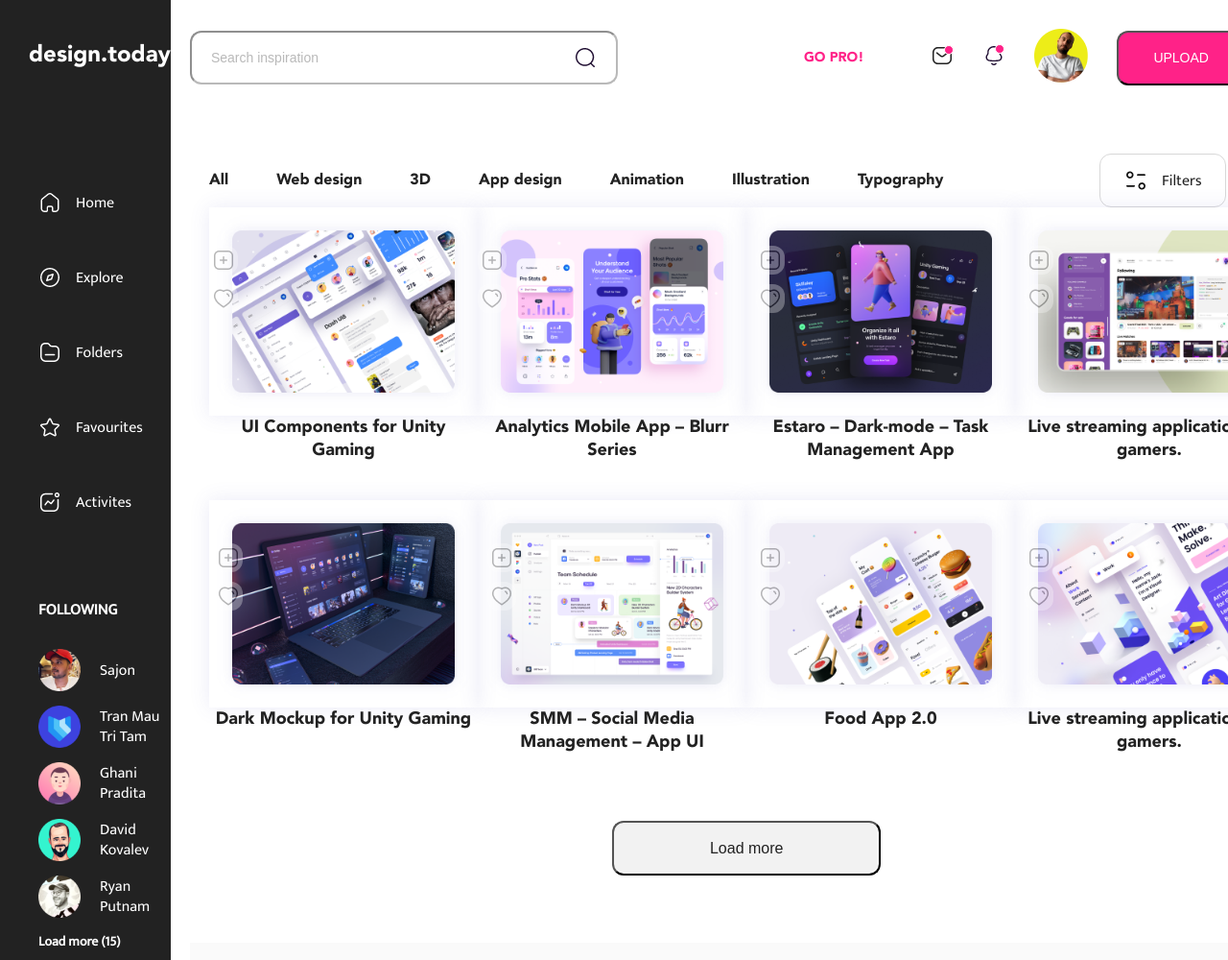
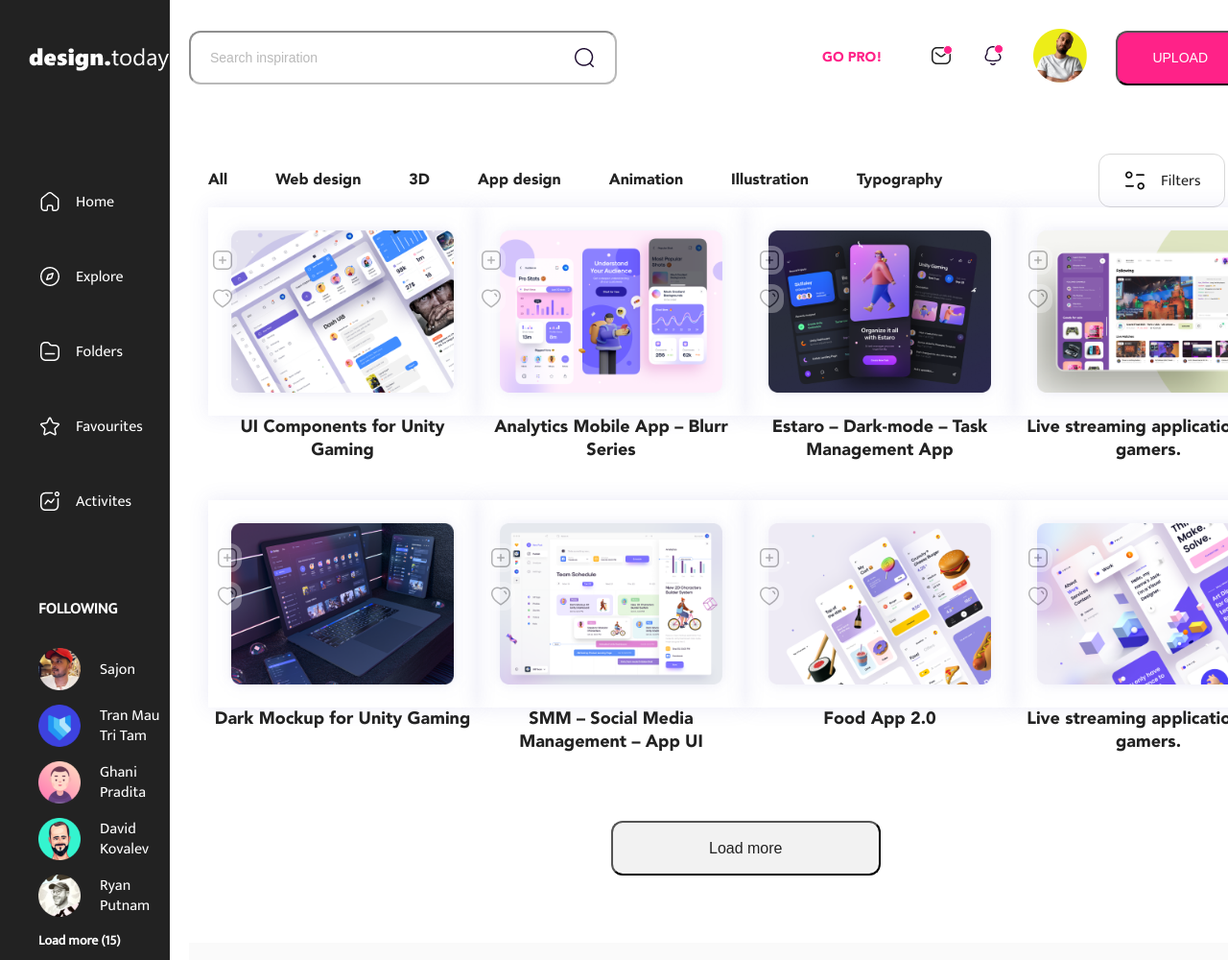
Before and after one commit to mariamdateshidze/Exam, a plain HTML site: page index.html in a window 1280 px wide. Shown: the top 1000 px of the page at 96% size. Drawn offline with Linux system fonts and the light colour scheme; a web font is replaced by a local one.

Commit message:
changes in css file

```diff
--- a/index.html
+++ b/index.html
@@ -9,6 +9,7 @@
 
 
 
+
     <title>Design today</title>
 
 </head>
@@ -17,7 +18,7 @@
 
         <div class="sidebar">
 
-            <h3 class="design-text">design.today</h3>
+            <img class="design-today" src="images/design.today.png" alt="design today">
 
             <div>
                 <div class="aside">
--- a/styles/media.css
+++ b/styles/media.css
@@ -0,0 +1,5 @@
+/* 768  480 */
+
+@media (max-width: 768px){
+
+}
--- a/styles/style.css
+++ b/styles/style.css
@@ -51,7 +51,7 @@
     font-size: 14px;
     line-height: 19px;
     color: #FF2288;
-    margin-right: 35px;
+    margin-right: 55px;
     text-decoration: none;
     font-family: 'Avenir LT Std';
 
@@ -66,7 +66,7 @@
 }
 .message-icon{
     position: relative;
-    margin-right: 30px;
+    right: 60px;
 
 }
 .message-icon:hover{
@@ -80,7 +80,7 @@
 
 .bell-icon{
     position: relative;
-    margin-right: 30px;
+    right: 30px;
 
 }
 
@@ -227,8 +227,8 @@ ul{
 }
 
 
+
 /* pictures and descriptions */
-
 
 
 .four-pictures-box{
@@ -814,17 +814,10 @@ footer a{
    margin-left: 40px;
 
 }
-
-.design-text{
-    font-size: 24px;
-    line-height: 32px;
-    color: #FFFFFF;
-    margin-bottom: 125px;
+.design-today{
     margin-top: 42px;
+    margin-bottom: 120px;
     margin-left: 30px;
-    font-family: 'Avenir LT Std';
-
-
 }
 
 
```
Also changed, not shown: listing.html (+1 -1 lines), images/design.today.png (added).
